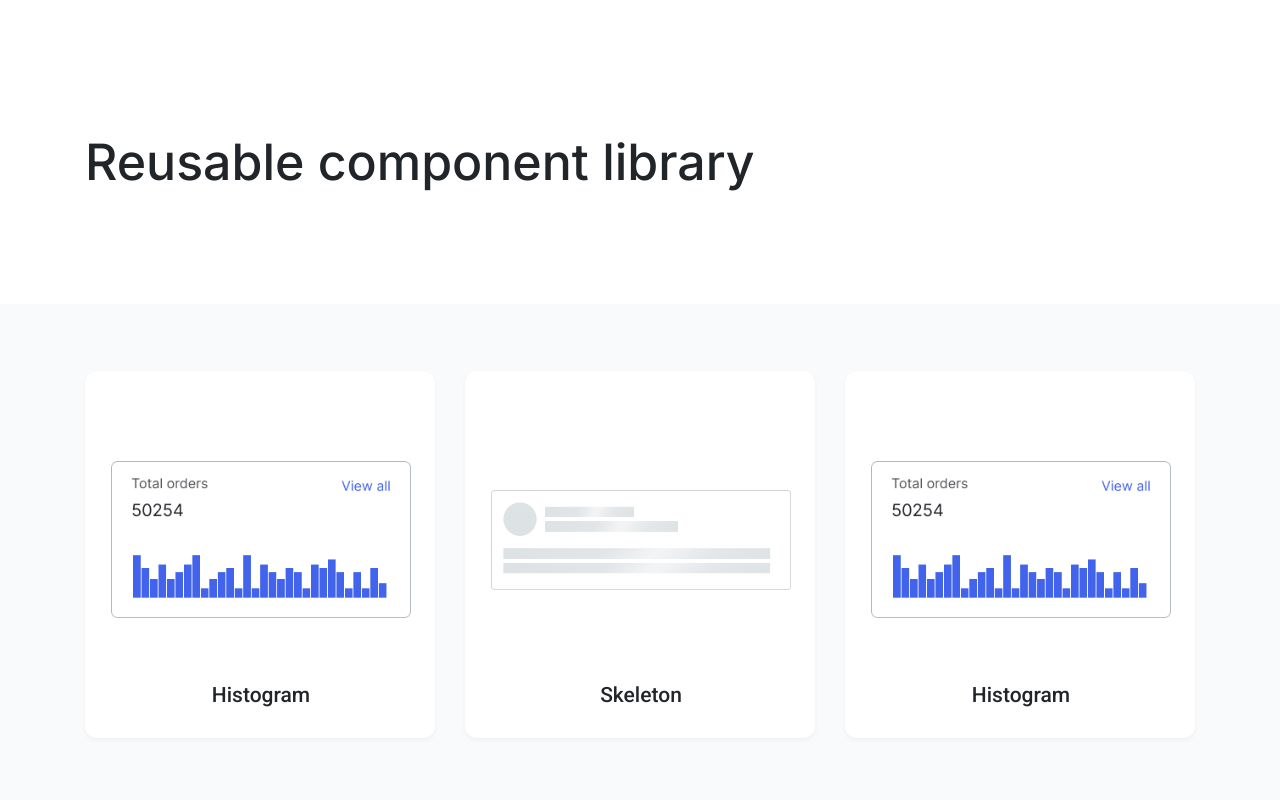
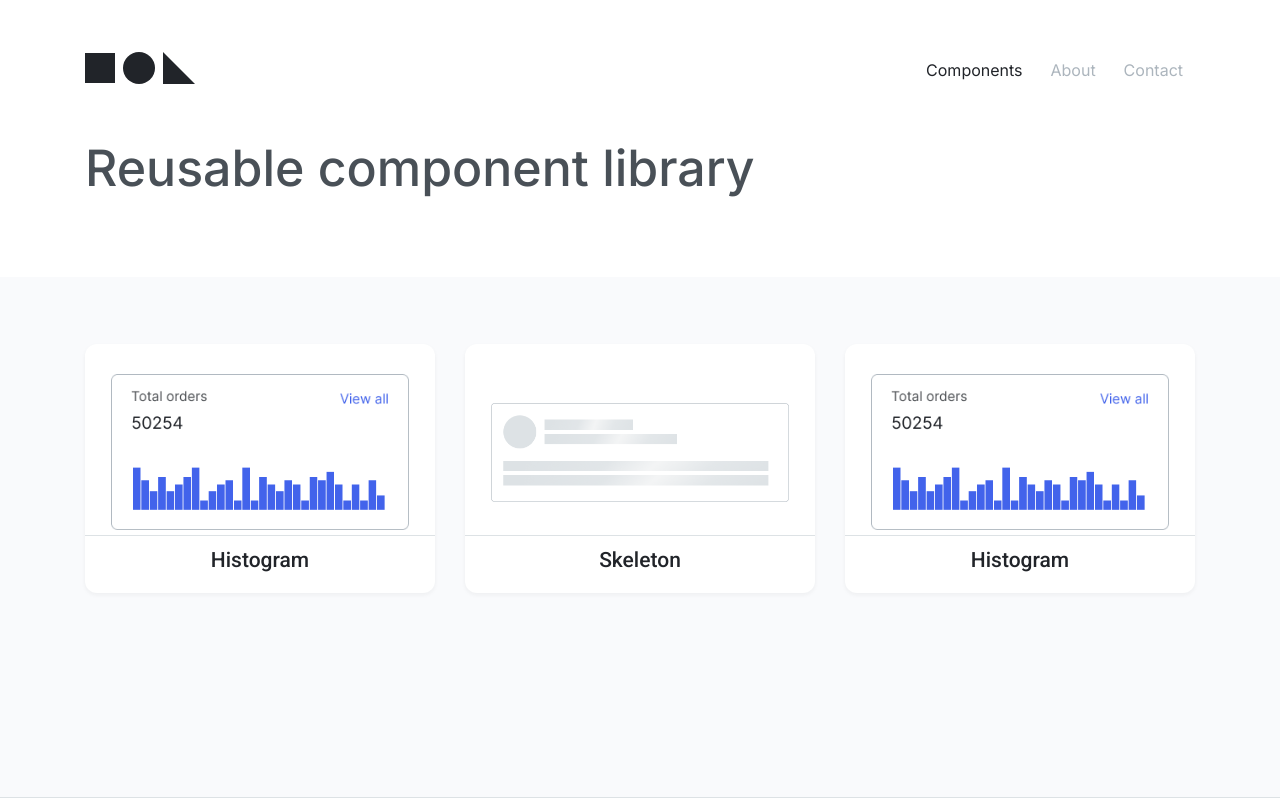
Before and after one commit to js-tasks-ru/htmlcss-20220811_daniil-maltsev, a website: page index.html in a window 1280 px wide. Shown: the top 800 px of the page. Drawn offline with nearby package versions, Linux system fonts and the light colour scheme; files whose address does not match are found by name.

Commit message:
mobile template

```diff
--- a/assets/css/main.css
+++ b/assets/css/main.css
@@ -1,10 +1,10 @@
 @import '../fonts/fonts.css';
 @import '../../components/page/page.css';
+@import '../../components/card/card.css';
 @import '../../components/preview/preview.css';
 @import '../../components/header/header.css';
 @import '../../components/footer/footer.css';
 @import '../../components/container/container.css';
-@import '../../components/card/card.css';
 @import '../../03-lection1/01-button/button.css';
 @import '../../components/template/template.css';
 @import '../../components/menu/menu.css';
--- a/components/element-preview/element-preview.css
+++ b/components/element-preview/element-preview.css
@@ -1,5 +1,5 @@
 .element-preview {
-    padding: 32px 48px;
+    padding: 32px 16px;
     background: var(--white);
     box-shadow: 0px 2px 4px rgba(33, 36, 41, 0.05);
     border-radius: 12px;
@@ -9,8 +9,22 @@
     font-family: 'Inter';
     font-style: normal;
     font-weight: 400;
-    font-size: 28px;
+    font-size: 20px;
     line-height: 38px;
     color: var(--grey-4);
     margin: 0 0 24px;
 }
+
+.element-preview__image {
+    width: 100%;
+}
+
+@media (min-width: 768px) {
+    .element-preview__title {
+        font-size: 28px;
+    }
+
+    .element-preview {
+        padding: 32px 48px;
+    }
+}
--- a/components/header/header.css
+++ b/components/header/header.css
@@ -1,24 +1,59 @@
 .header {
-    padding: 96px 0 77px;
+    padding: 0px 16px 53px;
     background: var(--white);
 }
 
 .header__title {
     font-family: 'Inter';
     font-style: normal;
-    font-weight: 500;
-    font-size: 50px;
-    line-height: 64px;
-    color: var(--black);
+    color: var(--grey-4);
+    font-weight: 400;
+    font-size: 28px;
+    line-height: 38px;
+    margin: 32px 0 0;
 }
 
 .header_secondary {
-    padding: 24px 0;
+    padding: 0;
     background: transparent;
 }
 
-.header_secondary .header__inner{
+.header__inner{
     display: grid;
     grid-template: 1fr/ 1fr auto;
     align-items: center;
 }
+
+.menu {
+    display: none;
+}
+
+.header__logo {
+    text-align: center;
+    padding: 16px 0;
+}
+
+
+@media (min-width: 768px) {
+    .menu {
+        display: block;
+    }
+
+    .header__logo {
+        text-align: left;
+    }
+
+    .header {
+        padding: 36px 0 77px;
+    }
+
+    .header__title {
+        font-weight: 500;
+        font-size: 50px;
+        line-height: 64px;
+    }
+
+    .header_secondary {
+        padding: 24px 0;
+    }
+}
--- a/components/preview/preview.css
+++ b/components/preview/preview.css
@@ -1,12 +1,45 @@
 .preview {
-    padding: 67px 0 204px;
+    padding: 24px 0 50px;
     background: #F9FAFC;
     border-bottom: 1px solid var(--grey-2);
 }
 
 .preview__inner {
+    justify-content: center;
     display: flex;
     flex-direction: row;
     flex-wrap: wrap;
-    gap: 30px;
+    gap: 16px;
 }
+
+.preview__card {
+    /* max-width: 164px;*/
+    height: auto;
+   min-height: 210px;
+    padding: 30px 0 20px;
+    max-width: calc(50% - 32px);
+}
+
+.preview__card .card__header {
+    padding: 0 26px;
+    border-bottom: 1px solid var(--grey-2);
+}
+
+.preview__card .card__body {
+    padding-top: 12px;
+}
+
+@media (min-width: 768px) {
+    .preview {
+        padding: 67px 0 204px;
+        background: #F9FAFC;
+        border-bottom: 1px solid var(--grey-2);
+    }
+
+    .preview__inner {
+        display: flex;
+        flex-direction: row;
+        flex-wrap: wrap;
+        gap: 30px;
+    }
+}
--- a/components/template/template.css
+++ b/components/template/template.css
@@ -3,12 +3,12 @@
     height: 100%;
     display: flex;
     flex-direction: column;
-    gap: 36px;
+    gap: 0px;
 }
 
 .template__inner {
     display: grid;
-    grid-template: 1fr / minmax(150px, 230px) 1fr;
+    grid-template: 1fr;
     grid-gap: 56px;
     height: 100%;
 }
@@ -19,3 +19,36 @@
 .template__body {
     flex-grow: 1;
 }
+
+.template__inner .sidebar {
+    display: none;
+}
+
+@media (min-width: 768px) {
+
+    .template__inner .sidebar {
+        display: block;
+    }
+
+    .template {
+        background: #F9FAFC;
+        height: 100%;
+        display: flex;
+        flex-direction: column;
+        gap: 36px;
+    }
+
+    .template__inner {
+        display: grid;
+        grid-template: 1fr / minmax(150px, 230px) 1fr;
+        grid-gap: 56px;
+        height: 100%;
+    }
+    .template__container {
+        height: 100%;
+    }
+
+    .template__body {
+        flex-grow: 1;
+    }
+}
--- a/index.html
+++ b/index.html
@@ -11,6 +11,25 @@
     <body>
         <div class="page">
             <header class="header">
+                    <div class="container">
+                        <div class="header__inner">
+                        <div class="header__logo">
+                            <svg width="110" height="32" viewBox="0 0 110 32" fill="none" xmlns="http://www.w3.org/2000/svg">
+                                <rect y="1" width="30" height="30" fill="#212429"/>
+                                <rect x="38" width="32" height="32" rx="16" fill="#212429"/>
+                                <path d="M78 0L110 32H78V0Z" fill="#212429"/>
+                                </svg>
+
+                        </div>
+                        <nav class="menu">
+                            <ul class="menu__list">
+                                <li class="menu__item"><a href="#" class="menu__link menu__link_active">Components</a></li>
+                                <li class="menu__item"><a href="#" class="menu__link ">About</a></li>
+                                <li class="menu__item"><a href="#" class="menu__link ">Contact</a></li>
+                            </ul>
+                        </nav>
+                    </div>
+                </div>
                 <div class="container">
                     <h1 class="header__title">Reusable component library</h1>
                 </div>
```
